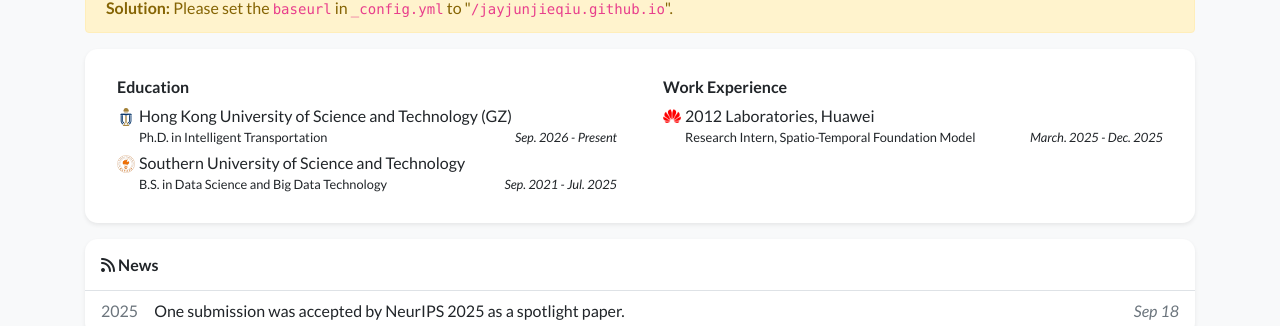
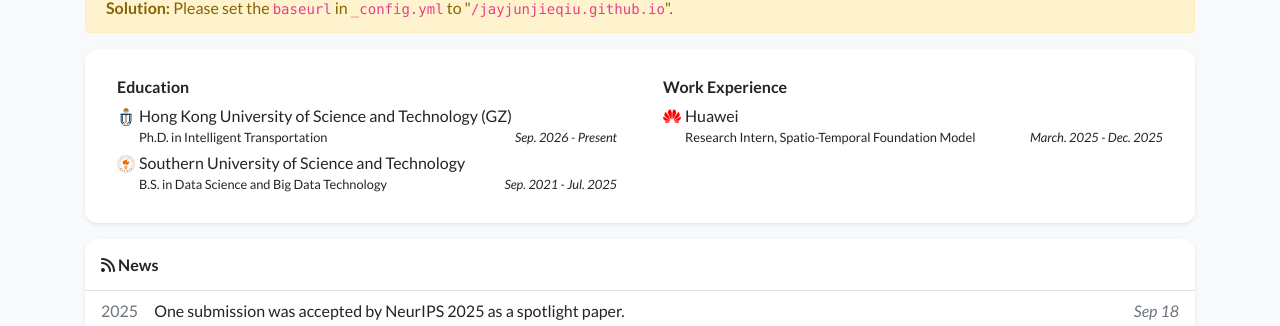
Before and after one commit to jayjunjieqiu/jayjunjieqiu.github.io, a Jekyll site: the page built from index.html, in a window 1280 px wide and 900 px high, scrolled down 402 px. Shown: the part 154-480 px from the top of the window. Built offline with Jekyll 4.4.1, drawn with Linux system fonts in a browser that asks for light colours; nearby versions of some CDN libraries; a style sheet for code colours, icons or effects is not loaded.

Commit message:
Simplify Huawei experience label

```diff
--- a/_data/profile.yml
+++ b/_data/profile.yml
@@ -40,7 +40,7 @@ education:
   date: Sep. 2021 - Jul. 2025
 
 experience:
-- name: 2012 Laboratories, Huawei
+- name: Huawei
   logo: /assets/images/badges/HUAWEI.png
   position: Research Intern, Spatio-Temporal Foundation Model
   date: March. 2025 - Dec. 2025
```
